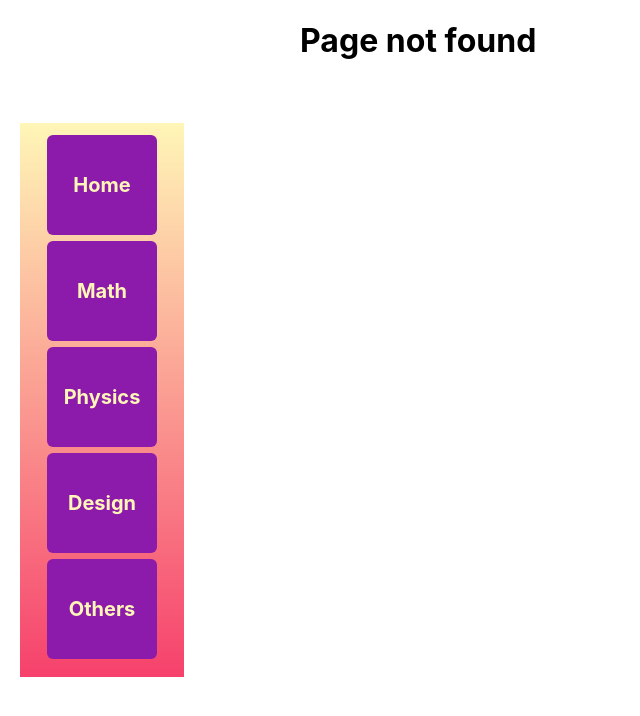
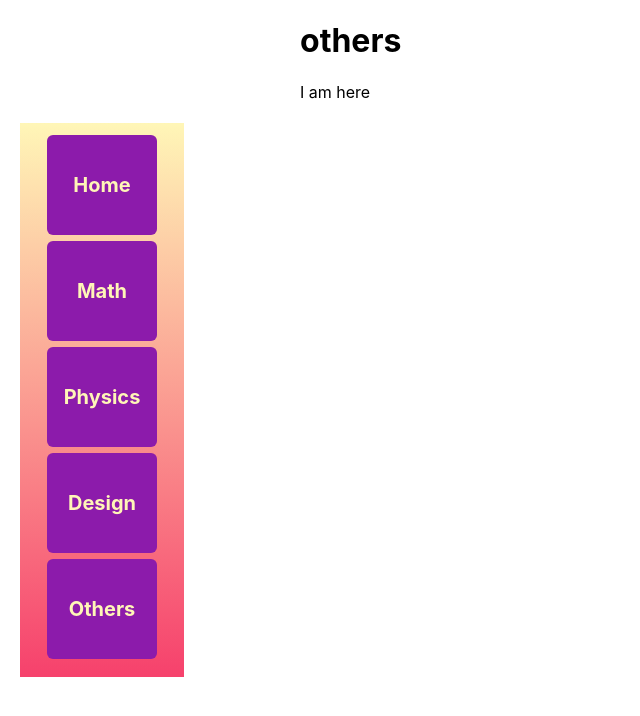
Before and after one commit to AdorianM/AdorianM.github.io, a React (Create React App) app: page /others/others in a window 1280 px wide. Before the commit this address had no page. Shown: the top 716 px of the page, without its empty margins (0-640 px from the left). Built offline with nearby package versions, Linux system fonts and the light colour scheme.

Commit message:
Link to article

```diff
--- a/src/App.tsx
+++ b/src/App.tsx
@@ -1,5 +1,5 @@
 import React from 'react';
-import { BrowserRouter, Route, Routes } from 'react-router-dom'
+import { BrowserRouter, Route, Routes} from 'react-router-dom'
 import './App.css';
 import Navigation, {IMenu} from './components/Navigation';
 import Gallery from './pages/Gallery';
@@ -45,10 +45,17 @@ function App() {
           <Spacer width={260}/>
           <Routes>
             <Route path="/" element={<Gallery type={"all"}/>} />
+
             <Route path="math" element={<Gallery type={"math"}/>} />
             <Route path="physics" element={<Gallery type={"physics"}/>} />
             <Route path="design" element={<Gallery type={"design"}/>} />
             <Route path="others" element={<Gallery type={"others"}/>} />
+
+            <Route path="math/:title" element={<Article />} />
+            <Route path="physics/:title" element={<Article />} />
+            <Route path="design/:title" element={<Article />} />
+            <Route path="others/:title" element={<Article />} />
+
             <Route path="*" element={<h1>Page not found</h1>} />
           </Routes>
         </div>
--- a/src/components/GalleryItem.tsx
+++ b/src/components/GalleryItem.tsx
@@ -10,10 +10,10 @@ interface IGalleryItem {
     type: string;
 }
 
-const GalleryItem:FC<IGalleryItem> = (props) => {
+const GalleryItem:FC<IGalleryItem> = (props: IGalleryItem) => {
     return (
         <Link className="gallery-item"
-              to={props.type}>
+              to={`/${props.type}/${props.title.toLowerCase()}`}>
             <img src={props.imagePath} alt={props.title} />
             <span className="gallery-item-info">
                 <h1>{props.title}</h1>
--- a/src/components/Navigation.tsx
+++ b/src/components/Navigation.tsx
@@ -17,10 +17,14 @@ const Navigation = (props: {menus: IMenu[]}) => {
             <ul>
                 {
                     props.menus.map((elem: any) => {
+                        console.log("Elem: " + elem.path)
+                        console.log("Location: " + location.pathname)
                         return (
                             <li key={elem.id}>
                                 <Link to={elem.path}
-                                      className={elem.path === location.pathname ? 'selected' : ""}>
+                                      className={
+                                        location.pathname === elem.path
+                                        ? 'selected' : ""} >
                                     {elem.title}
                                 </Link>
                             </li>
--- a/src/pages/Article.tsx
+++ b/src/pages/Article.tsx
@@ -1,9 +1,13 @@
-import { FC } from "react";
+import { useParams } from "react-router-dom";
 
-const Article:FC<{title: string}> = (props: {title: string}) => {
+const Article = () => {
+
+    const params = useParams()
+
     return (
         <div>
-            <h1>{props.title}</h1>
+            <h1>{params.title}</h1>
+            <p> I am here </p>
         </div>
     );
 }
--- a/src/pages/Gallery.tsx
+++ b/src/pages/Gallery.tsx
@@ -13,7 +13,7 @@ const itemList: IGalleryItem[] = [
     },
     {
         id: 2,
-        title: 'Math',
+        title: 'cat maths',
         description: 'Math is cool!',
         imagePath: 'https://picsum.photos/300/350',
         type: 'math'
```
Also changed, not shown: public/manifest.json.
